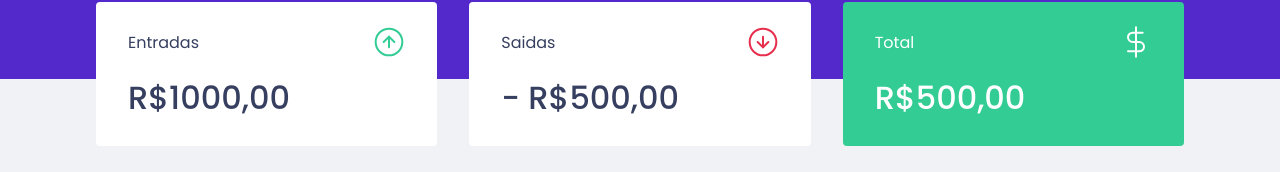
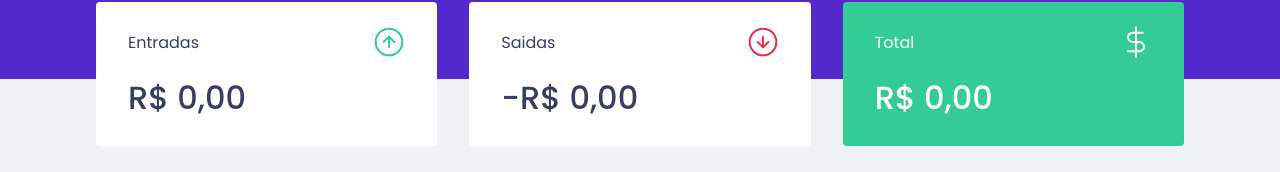
Before and after one commit to igor-cotrim/dtMoney, a React (Create React App) app: page / in a window 1280 px wide. Shown: the part 193-365 px from the top of the page. Built offline with nearby package versions, Linux system fonts and the light colour scheme; no server answers; what miragejs would draw is missing.

Commit message:
use contexts

```diff
--- a/src/TransactionsContext.tsx
+++ b/src/TransactionsContext.tsx
@@ -10,11 +10,18 @@
   createdAt: string;
 }
 
+type transactionInput = Omit<transactionProps, 'id' | 'createdAt'>
+
 interface TransactionsProviderProps{
   children: ReactNode;
 }
 
-export const TransactionsContext = createContext<transactionProps[]>([])
+interface TransactionsContextData {
+  transactions: transactionProps[];
+  createTransaction: (transaction: transactionInput) => Promise<void>;
+}
+
+export const TransactionsContext = createContext<TransactionsContextData>({} as TransactionsContextData)
 
 export function TransactionsProvider({children}: TransactionsProviderProps){
   const [transactions, setTransactions] = useState<transactionProps[]>([])
@@ -22,10 +29,24 @@
   useEffect(() => {
     api.get('transactions')
       .then(response => setTransactions(response.data.transactions))
-  }, [])
+  }, []);
+
+  async function createTransaction(transactionInput:transactionInput){
+    const response = await api.post('/transactions', {
+      ...transactionInput,
+      createdAt: new Date(),
+    })
+
+    const {transaction} = response.data
+
+    setTransactions([
+      ...transactions,
+      transaction
+    ])
+  }
 
   return(
-    <TransactionsContext.Provider value={transactions}>
+    <TransactionsContext.Provider value={{transactions, createTransaction}}>
       {children}
     </TransactionsContext.Provider>
   )
--- a/src/components/Dashboard/index.tsx
+++ b/src/components/Dashboard/index.tsx
@@ -1,5 +1,5 @@
 import { Summary } from "../Summary";
-import { Transactionstable } from "../Transactionstable";
+import { Transactionstable } from "../TransactionsTable";
 
 import { Container } from "./styles";
 
--- a/src/components/NewTransactionModal/index.tsx
+++ b/src/components/NewTransactionModal/index.tsx
@@ -1,9 +1,11 @@
-import { FormEvent, useState } from 'react';
+import { FormEvent, useState, useContext } from 'react';
 import Modal from 'react-modal';
+import { TransactionsContext } from '../../TransactionsContext';
+
 import incomeImg from '../../assets/income.svg'
 import outcomeImg from '../../assets/outcome.svg'
 import closeImg from '../../assets/close.svg'
-import { api } from '../../services/api';
+
 
 import { Container, TransactionTypeContainer, RadioBox } from './styles';
 
@@ -13,22 +15,29 @@
 }
 
 export default function NewTransactionModal({isOpen, onRequestClose}: NewTransactionModalProps) {
+  const {createTransaction} = useContext(TransactionsContext)
+
   const [title, setTitle] = useState('')
-  const [value, setValue] = useState(0)
+  const [amount, setAmount] = useState(0)
   const [category, setCategory] = useState('')
   const [type, setType] = useState('deposit')
 
-  function handleCreateNewTransaction(event: FormEvent) {
+  async function handleCreateNewTransaction(event: FormEvent) {
     event.preventDefault()
 
-    const data = {
+    await createTransaction({
       title,
-      value,
+      amount,
       category,
-      type,
-    }
+      type
+    })
 
-    api.post('/transactions', data)
+    setTitle('')
+    setAmount(0)
+    setCategory('')
+    setType('deposit')
+
+    onRequestClose()
   }
 
   return (
@@ -57,8 +66,8 @@
             <input
               type="number"
               placeholder="Valor"
-              value={value}
-              onChange={event => setValue(Number(event.target.value))}
+              value={amount}
+              onChange={event => setAmount(Number(event.target.value))}
             />
 
             <TransactionTypeContainer>
--- a/src/components/Summary/index.tsx
+++ b/src/components/Summary/index.tsx
@@ -7,9 +7,23 @@
 import { Container } from "./styles";
 
 export function Summary() {
-  const transactions = useContext(TransactionsContext)
+  const {transactions} = useContext(TransactionsContext)
 
-  console.log(transactions)
+  const summary = transactions.reduce((acc, transaction) =>{
+    if(transaction.type === 'deposit'){
+      acc.deposits += transaction.amount;
+      acc.total += transaction.amount;
+    } else {
+      acc.withdraw += transaction.amount;
+      acc.total -= transaction.amount;
+    }
+
+    return acc;
+  }, {
+    deposits: 0,
+    withdraw: 0,
+    total: 0
+  })
 
   return (
     <Container>
@@ -18,21 +32,37 @@
           <p>Entradas</p>
           <img src={incomeImg} alt="Entradas"/>
         </header>
-        <strong>R$1000,00</strong>
+        <strong>
+          {new Intl.NumberFormat('pt-BR', {
+            style: 'currency',
+            currency: 'BRL'
+          }).format(summary.deposits)}
+        </strong>
       </div>
       <div>
         <header>
           <p>Saidas</p>
           <img src={outcomeImg} alt="Saidas"/>
         </header>
-        <strong>- R$500,00</strong>
+        <strong>
+          -
+          {new Intl.NumberFormat('pt-BR', {
+              style: 'currency',
+              currency: 'BRL'
+            }).format(summary.withdraw)}
+        </strong>
       </div>
       <div className="highlight-background">
         <header>
           <p>Total</p>
           <img src={totalImg} alt="Total"/>
         </header>
-        <strong>R$500,00</strong>
+        <strong>
+          {new Intl.NumberFormat('pt-BR', {
+            style: 'currency',
+            currency: 'BRL'
+          }).format(summary.total)}
+        </strong>
       </div>
     </Container>
   )
--- a/src/components/Transactionstable/index.tsx
+++ b/src/components/Transactionstable/index.tsx
@@ -4,7 +4,7 @@
 import { Container } from "./styles";
 
 export function Transactionstable() {
-  const transactions = useContext(TransactionsContext)
+  const {transactions} = useContext(TransactionsContext)
 
   return (
     <Container>
```
